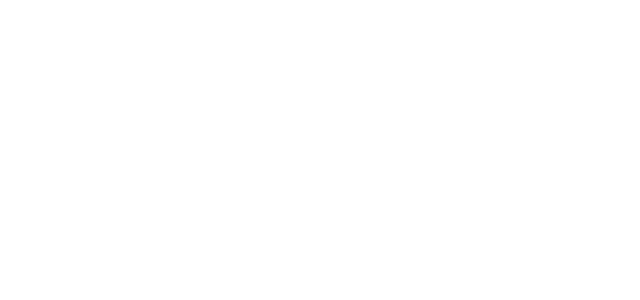
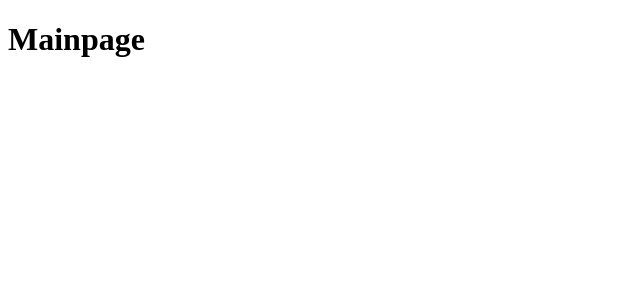
Before and after one commit to abcbbxhdhd/junior-ecommerce-react, a React (Create React App) app: page / in a window 1280 px wide. Shown: the top 300 px of the page, without its empty margins (0-640 px from the left). Built offline with nearby package versions, Linux system fonts and the light colour scheme.

Commit message:
Added router for views

```diff
--- a/package.json
+++ b/package.json
@@ -12,6 +12,7 @@
     "react-dom": "^17.0.2",
     "react-redux": "^7.2.6",
     "react-router": "^6.2.2",
+    "react-router-dom": "^6.2.2",
     "react-scripts": "5.0.0",
     "redux": "^4.1.2",
     "web-vitals": "^2.1.4"
--- a/src/App.js
+++ b/src/App.js
@@ -1,10 +1,17 @@
 import React from "react"
+import { Routes, Route } from "react-router";
+import Cart from "./views/Cart";
+import Mainpage from "./views/Mainpage";
+import ProductDetail from "./views/ProductDetail";
 
 function App() {
 
   return (
-    <div>
-    </div>
+    <Routes>
+      <Route path="/" element={<Mainpage />}/>
+      <Route path="/:productId" element={<ProductDetail />} />
+      <Route path="/cart" element={<Cart />} />
+    </Routes>
   );
 }
 
--- a/src/index.js
+++ b/src/index.js
@@ -5,12 +5,15 @@
 import client from "./common/apollo-client"
 import { Provider } from 'react-redux';
 import store from "./redux/index"
+import { BrowserRouter } from 'react-router-dom';
 
 ReactDOM.render(
-  <Provider store={store}>
-    <ApolloProvider client={client}>
-      <App />
-    </ApolloProvider>
-  </Provider>,
+    <Provider store={store}>
+      <ApolloProvider client={client}>
+        <BrowserRouter>
+          <App />
+        </BrowserRouter>
+      </ApolloProvider>
+    </Provider>,
   document.getElementById('root')
 );
```
Also changed, not shown: 1 other file (tests, documents, lock files or other folders).
